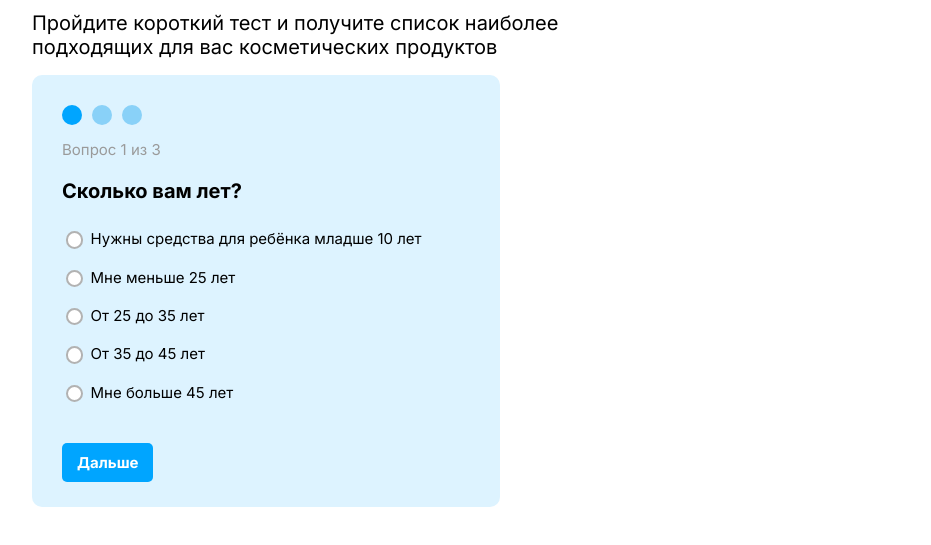
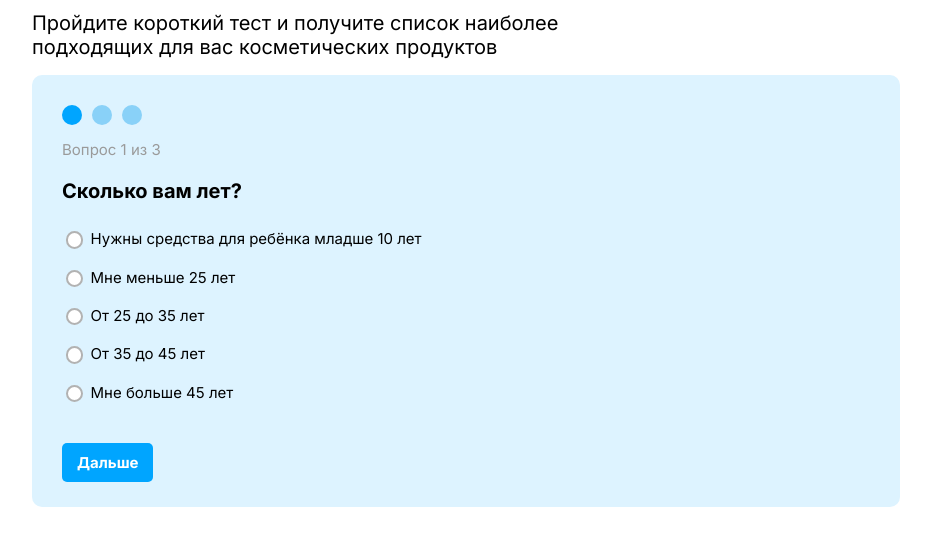
Before and after one commit to PomozD/Qmedia, a plain HTML site: page index.html in a window 1280 px wide. Shown: the part 121-666 px from the top of the page, without its empty margins (26-957 px from the left). Drawn offline with Linux system fonts and the light colour scheme.

Commit message:
Second commit

```diff
--- a/css/slider.css
+++ b/css/slider.css
@@ -1,6 +1,6 @@
 .slider-container {
     position: relative;
-    width: 468px;
+    width: 868px;
     height: 432px;
     overflow: hidden;
     border-radius: 10px;
```
